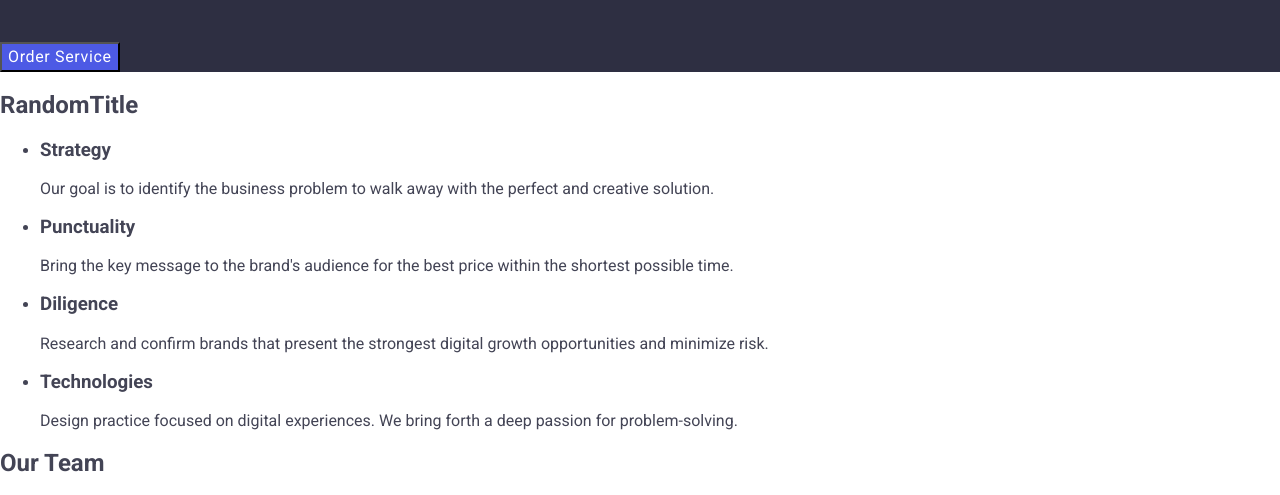
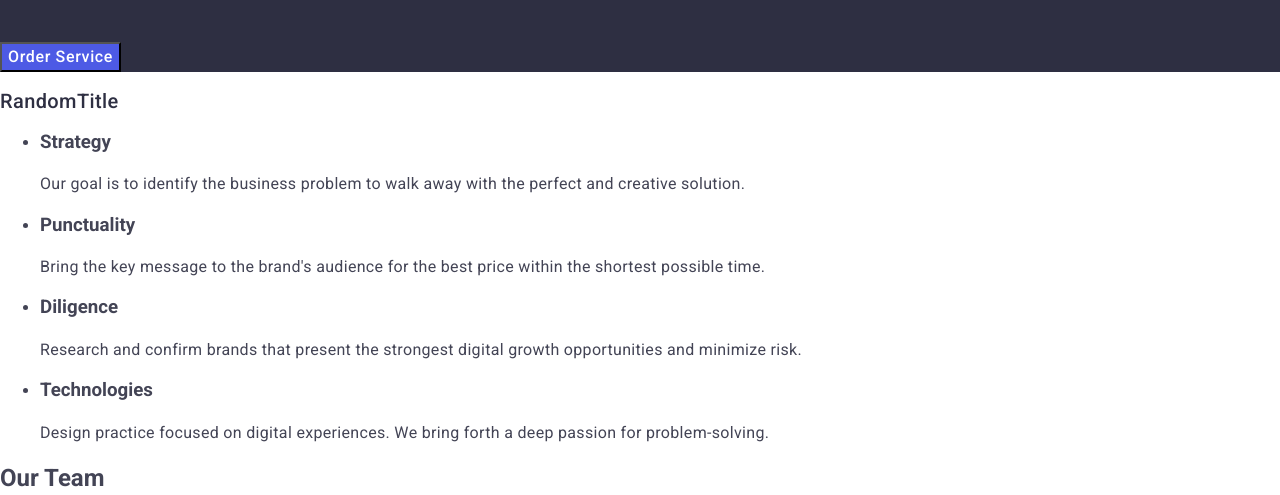
Before and after one commit to goithomeworks/goit-markup-hw-02, a plain HTML site: page index.html in a window 1280 px wide. Shown: the part 284-779 px from the top of the page. Drawn offline with nearby package versions, Linux system fonts and the light colour scheme.

Commit message:
Add files via upload

```diff
--- a/css/styles.css
+++ b/css/styles.css
@@ -61,6 +61,7 @@ body {
 
 .first-section__btn {
   font-family: "Roboto", sans-serif;
+  font-weight: 500;
   color: #ffffff;
   background-color: #4D5AE5;
   line-height: 1.5;
@@ -72,3 +73,18 @@ body {
 .first-section__btn:focus {
   background-color: #404BBF;
 }
+
+.second-section__title {
+  font-weight: 500;
+  font-size: 20px;
+  line-height: 1.2;
+  letter-spacing: 0.02em;
+  color: #2E2F42;
+}
+
+.second-section .text {
+  font-size: 16px;
+  line-height: 1.5;
+  letter-spacing: 0.02em;
+  color: #434455;
+}
--- a/index.html
+++ b/index.html
@@ -59,30 +59,34 @@
 			</address>
 		</header>
 		<main>
-			<section class="first-section">
-				<h1 class="first-section__title">Effective Solutions for Your Business</h1>
-				<button class="first-section__btn" type="button">Order Service</button>
+			<section class="first-section" id="hero">
+				<h1 class="first-section__title">
+					Effective Solutions for Your Business
+				</h1>
+				<button class="first-section__btn" type="button">
+					Order Service
+				</button>
 			</section>
-			<section id="portfolio">
-				<h2>RandomTitle</h2>
+			<section class="second-section" id="portfolio">
+				<h2 class="second-section__title">RandomTitle</h2>
 				<ul>
 					<li>
 						<h3>Strategy</h3>
-						<p>
+						<p class="text">
 							Our goal is to identify the business problem to walk
 							away with the perfect and creative solution.
 						</p>
 					</li>
 					<li>
 						<h3>Punctuality</h3>
-						<p>
+						<p class="text">
 							Bring the key message to the brand's audience for
 							the best price within the shortest possible time.
 						</p>
 					</li>
 					<li>
 						<h3>Diligence</h3>
-						<p>
+						<p class="text">
 							Research and confirm brands that present the
 							strongest digital growth opportunities and minimize
 							risk.
@@ -90,7 +94,7 @@
 					</li>
 					<li>
 						<h3>Technologies</h3>
-						<p>
+						<p class="text">
 							Design practice focused on digital experiences. We
 							bring forth a deep passion for problem-solving.
 						</p>
```
